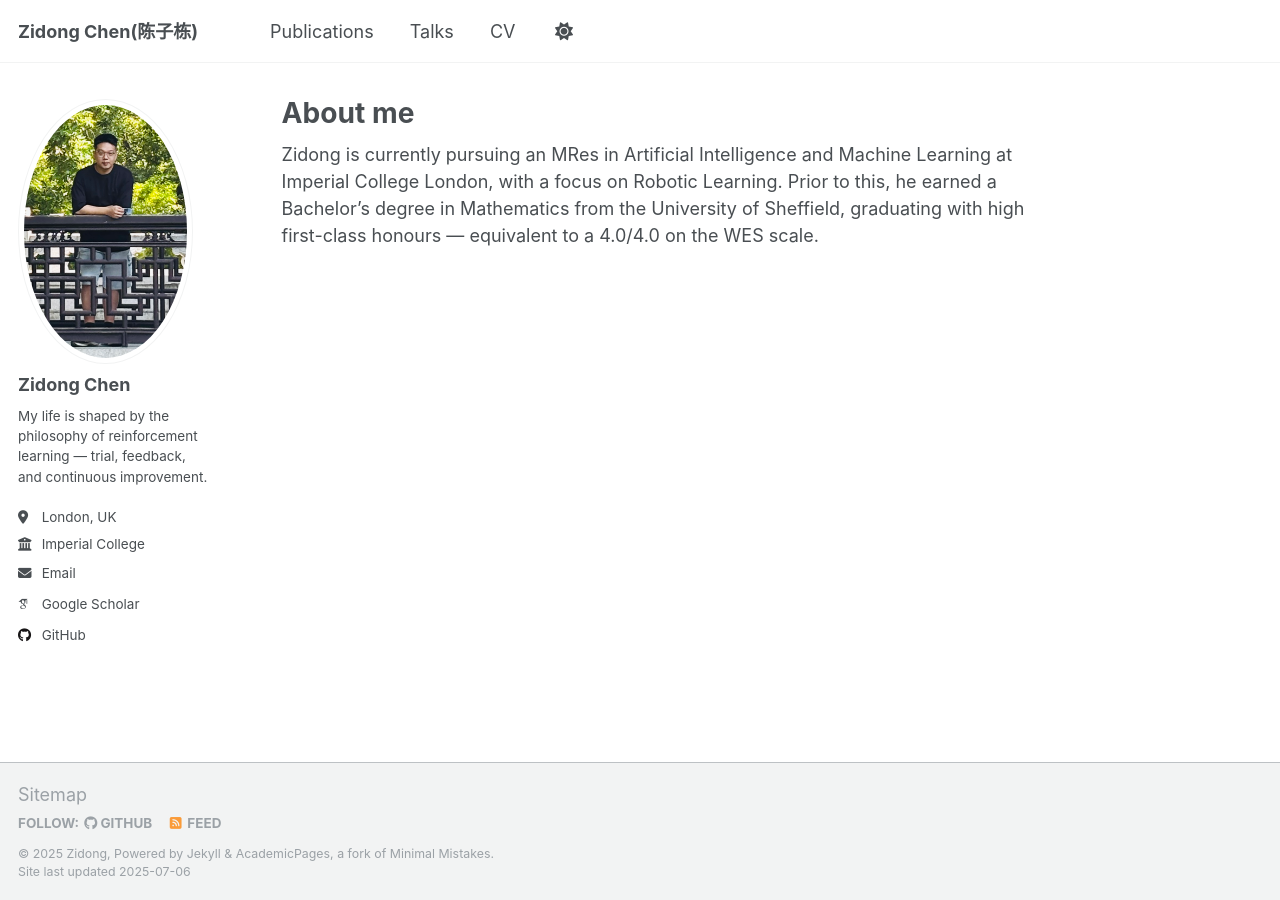
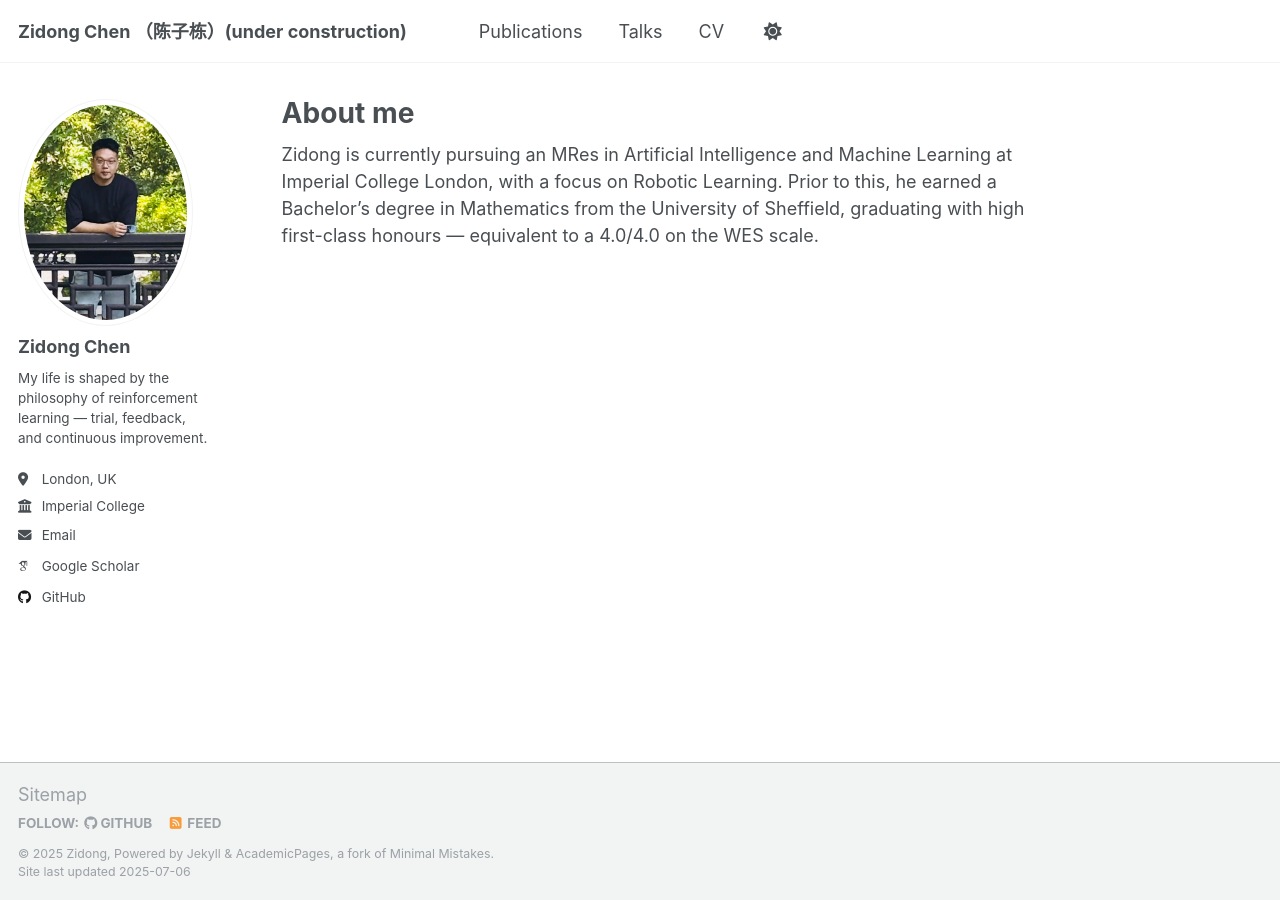
Before and after one commit to ZidongChen25/ZidongChen25.github.io, a Jekyll site: the page built from _pages/about.md, in a window 1280 px wide. Built offline with Jekyll 4.4.1, drawn with Linux system fonts in a browser that asks for light colours; some web fonts are replaced; a script that is not in the unit is left out.

Commit message:
under construction

```diff
--- a/_config.yml
+++ b/_config.yml
@@ -9,7 +9,7 @@
 # Basic Site Settings
 locale                   : "en-US"
 site_theme               : "default"
-title                    : "Zidong Chen(陈子栋)"
+title                    : "Zidong Chen （陈子栋）(under construction)"
 title_separator          : "-"
 name                     : &name "Zidong"
 description              : &description "Research Student at Imperial College London"
```
Also changed, not shown: _pages/about.md (line endings or trailing spaces), images/profile.png.
